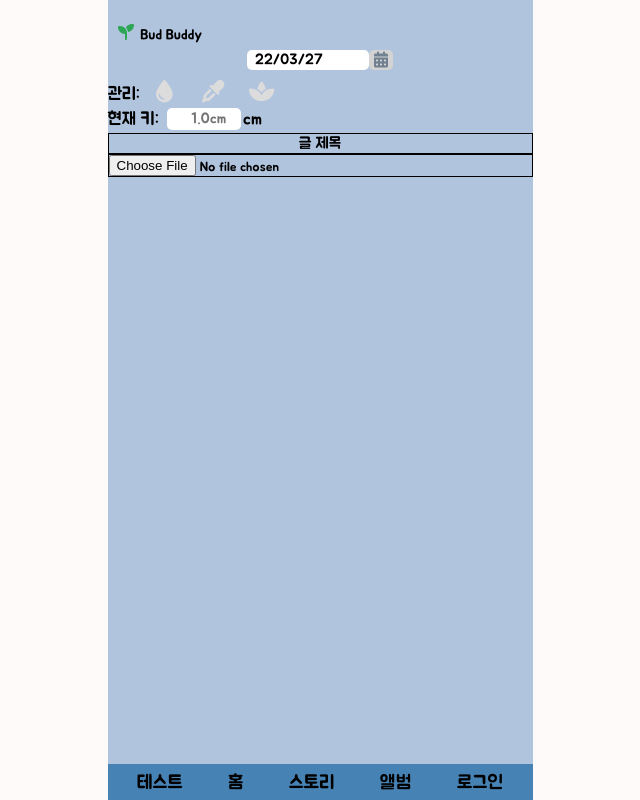
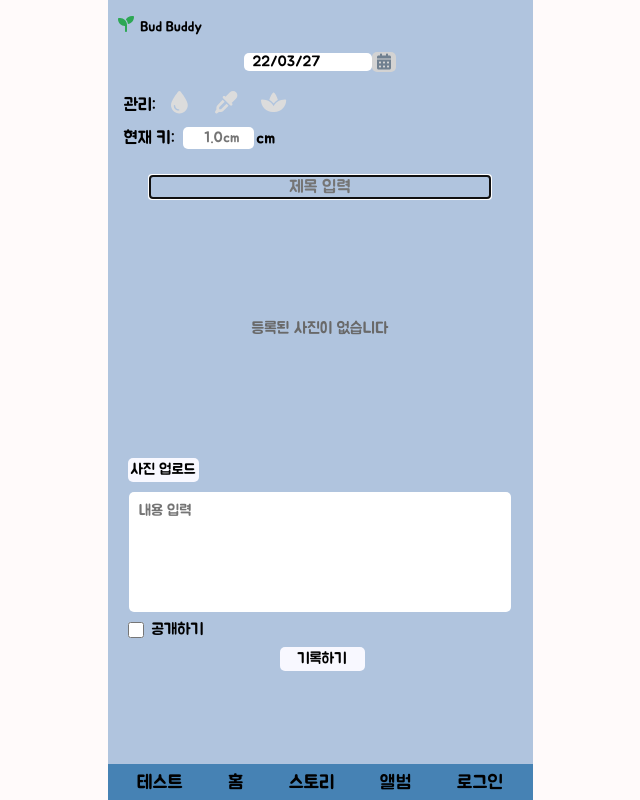
Before and after one commit to codestates/budbuddy, a React (Create React App) app in the folder client/: page /test in a window 1280 px wide. Shown: the whole page, without its empty margins (320-960 px from the left). Built offline with nearby package versions, Linux system fonts and the light colour scheme.

Commit message:
Fix: datePicker 팝업 형식으로 변환 및 일지 쓰기 페이지에 사용되는 TextContent 컴포넌트 작성

```diff
--- a/client/src/components/DatePicker.js
+++ b/client/src/components/DatePicker.js
@@ -1,51 +1,37 @@
 import React, { useEffect, useRef } from "react";
 import styled from "styled-components";
-import { FontAwesomeIcon } from "@fortawesome/react-fontawesome";
-import { faCalendarDays } from "@fortawesome/free-solid-svg-icons";
+import CustomCalendar from "../components/CustomCalendar";
 import { curDate } from "../modules/date";
-import CustomCalendar from "../components/CustomCalendar";
-
 const Layout = styled.div`
   display: flex;
   flex-direction: column;
-  width: 80%;
+  width: 100%;
+  min-height: 100vh;
+  background-color: rgba(0, 0, 0, 0.2);
+  /* border: solid 1px black; */
 
-  .calendar {
-    display: flex;
-    align-self: center;
-    justify-content: center;
-    flex-direction: column;
+  position: absolute;
+  &.hidden {
+    display: none;
   }
 `;
 
-const BtnCalendarWrap = styled.div`
-  margin-top: 0.4rem;
+const Wrapper = styled.div`
+  display: flex;
+  flex-direction: column;
+  align-items: center;
+  /* border: solid 1px red; */
+  width: 100%;
+
   position: relative;
-  display: inline-block;
+  top: ${(props) => props.top + "px"};
+  left: ${(props) => props.left + "px"};
 
-  .calenda-btn {
-    display: flex;
-    justify-content: space-evenly;
-  }
-
-  .dropdown {
-    display: flex;
-    justify-content: center;
-    margin-top: 0.4rem;
-    z-index: 1;
-    width: 100%;
+  .calendar-fragment {
+    box-shadow: 0px 8px 16px 0px rgba(0, 0, 0, 0.2);
     border-radius: ${(props) => props.theme.borderRadius};
     background-color: ${(props) => props.theme.calendarBottomColor};
-    box-shadow: 0px 8px 16px 0px rgba(0, 0, 0, 0.2);
-  }
-
-  .dropdown-content {
-    display: none;
-  }
-
-  .dropdown-content.show {
-    display: block;
-  }
+    width: 80%;
 
     .btn-wrap {
       display: flex;
@@ -68,103 +54,49 @@ const BtnCalendarWrap = styled.div`
 
       margin-bottom: 0.5rem;
     }
-`;
-
-const CalendarBtn = styled.div`
-  /* border: solid 1px black; */
-  .display-bg {
-    width: 60%;
-    display: flex;
-    justify-content: center;
-    /* border: solid 1px red; */
-    /* padding: 0.1rem 0; */
-  }
-
-  .display-day {
-    font-size: ${(props) => props.theme.fontWritePageSmall};
-    padding-left: 0.5rem;
-    width: 100%;
-    border: none;
-    border-radius: ${(props) => props.theme.borderRadius};
-  }
-  .icon-bg {
-    /* border: solid 1px black; */
-    padding: 0 0.3rem;
-    border-radius: ${(props) => props.theme.borderRadius};
-    color: SlateGrey;
-    background-color: LightGrey;
-  }
-
-  .icon-bg:hover {
-    color: ${(props) => props.theme.hoverColor};
-  }
-
-  .icon {
-    transform: translateY(10%);
   }
 `;
 
-const DatePicker = ({ className }) => {
-  const inputRef = useRef(null);
-  const dropdownRef = useRef(null);
-  let tempDate = "";
+const DatePicker = ({ className, top = 100, left = 0, setDpRef, dateDisplayRef }) => {
+  const calendarRef = useRef(null);
+  let selectedDate = "";
 
   useEffect(() => {
-    inputRef.current.readOnly = false;
-    inputRef.current.value = curDate();
-    inputRef.current.readOnly = true;
+    setDpRef(calendarRef);
   }, []);
 
-  function openCalendar() {
-    // inputRef.current.readOnly = false;
-    // inputRef.current.value = "3/14";
-    // inputRef.current.readOnly = true;
-
-    dropdownRef.current.className = "dropdown-content show";
+  function selectDate(date) {
+    selectedDate = date;
   }
 
-  function closeCalendar() {
-    dropdownRef.current.className = "dropdown-content";
+  function close() {
+    calendarRef.current.classList.add("hidden");
   }
 
-  function selectDate(date) {
-    tempDate = date;
-  }
-
-  function doneCalendar() {
-    closeCalendar();
-    inputRef.current.readOnly = false;
-    inputRef.current.value = tempDate;
-    inputRef.current.readOnly = true;
+  function selected() {
+    // console.log(dateDisplayRef.current);
+    dateDisplayRef.current.readOnly = false;
+    if (selectedDate === "") dateDisplayRef.current.value = curDate();
+    else dateDisplayRef.current.value = selectedDate;
+    dateDisplayRef.current.readOnly = true;
+    close();
   }
 
   return (
-    <Layout className={className}>
-      <BtnCalendarWrap>
-        <CalendarBtn className="calenda-btn">
-          <div className="display-bg">
-            <div className="display-bg">
-              <input ref={inputRef} className="display-day" readOnly></input>
-            </div>
-            <div className="icon-bg" onClick={openCalendar}>
-              <FontAwesomeIcon className="icon" icon={faCalendarDays} />
-            </div>
-          </div>
-        </CalendarBtn>
-        <div className="dropdown">
-          <div ref={dropdownRef} className="dropdown-content">
-            <CustomCalendar className="custom-calendar" fn={selectDate} />
+    <Layout ref={calendarRef} className={`${className}`} name="layout">
+      <Wrapper top={top} left={left}>
+        <div className="calendar-fragment">
+          <CustomCalendar fn={selectDate} />
           <div className="btn-wrap">
-              <button onClick={doneCalendar} className="done">
+            <button className="done" onClick={selected}>
               선택완료
             </button>
-              <button onClick={closeCalendar} className="cancel">
+            <button className="cancel" onClick={close}>
               선택취소
             </button>
           </div>
         </div>
-        </div>
-      </BtnCalendarWrap>
+      </Wrapper>
     </Layout>
   );
 };
--- /dev/null
+++ b/client/src/components/write/PopupBtn.js
@@ -0,0 +1,73 @@
+import React, { useEffect, useRef } from "react";
+import styled from "styled-components";
+import { FontAwesomeIcon } from "@fortawesome/react-fontawesome";
+import { faCalendarDays } from "@fortawesome/free-solid-svg-icons";
+import { curDate } from "../../modules/date";
+
+const Layout = styled.div`
+  /* border: solid 1px black; */
+
+  display: flex;
+  flex-direction: column;
+  align-items: center;
+  width: 100%;
+
+  .display-bg {
+    width: 100%;
+    display: flex;
+    justify-content: center;
+  }
+
+  .display {
+    width: 30%;
+  }
+
+  .display-day {
+    font-size: ${(props) => props.theme.fontWritePageSmall};
+    padding-left: 0.5rem;
+    width: 100%;
+    border: none;
+    border-radius: ${(props) => props.theme.borderRadius};
+  }
+  .icon-bg {
+    /* border: solid 1px black; */
+    padding: 0 0.3rem;
+    border-radius: ${(props) => props.theme.borderRadius};
+    color: SlateGrey;
+    background-color: LightGrey;
+  }
+
+  .icon-bg:hover {
+    color: ${(props) => props.theme.hoverColor};
+  }
+
+  .icon {
+    transform: translateY(10%);
+  }
+`;
+
+function PopupBtn({ onClick, setDateDisplayRef }) {
+  const inputRef = useRef(null);
+
+  useEffect(() => {
+    inputRef.current.readOnly = false;
+    inputRef.current.value = curDate();
+    inputRef.current.readOnly = true;
+    setDateDisplayRef(inputRef);
+  }, []);
+
+  return (
+    <Layout className="popup-btn">
+      <div className="display-bg">
+        <div className="display">
+          <input ref={inputRef} className="display-day" readOnly></input>
+        </div>
+        <div className="icon-bg" onClick={onClick}>
+          <FontAwesomeIcon className="icon" icon={faCalendarDays} />
+        </div>
+      </div>
+    </Layout>
+  );
+}
+
+export default PopupBtn;
--- a/client/src/components/write/TextContent.js
+++ b/client/src/components/write/TextContent.js
@@ -5,6 +5,7 @@ const Layout = styled.div`
   width: 100%;
 
   display: flex;
+
   .shell {
     width: 100%;
     flex-direction: column;
@@ -15,7 +16,22 @@ const Layout = styled.div`
     display: flex;
     justify-content: center;
     width: 100%;
-    border: solid 1px black;
+    text-align: center;
+    > .title {
+      /* border: solid 1px black; */
+      width: 80%;
+      background: none;
+      border: none;
+
+      font-size: ${(props) => props.theme.fontWritePageMid};
+    }
+    > .title:focus {
+      /* outline: none; */
+    }
+
+    > .title::placeholder {
+      text-align: center;
+    }
   }
 
   .photo-wrap {
@@ -25,27 +41,86 @@ const Layout = styled.div`
     justify-content: center;
 
     .photo {
-      margin: 10px 0 0 0;
+      margin: 10px 0 10px 0;
+      object-fit: cover;
       width: 90%;
+      height: 30vh;
+      border-radius: ${(props) => props.theme.borderRadius};
+
+      display: flex;
+      justify-content: center;
+      align-items: center;
+      > .notice {
+        color: DimGrey;
+      }
+    }
+  }
+
+  .btn {
+    /* border: solid 1px black; */
+    /* width: 40%; */
+    /* align-self: flex-end; */
+    display: flex;
+    justify-content: space-between;
+    > .file,
+    .cancle {
+      border: none;
+      padding: 3px;
+      border-radius: ${(props) => props.theme.borderRadius};
+      font-size: ${(props) => props.theme.fontWritePageSmall};
+      background-color: ${(props) => props.theme.btnBgColor};
+      transition: background-color 0.2s ease;
+    }
+  }
+
+  .file {
+    margin-left: 20px;
+  }
+  .cancle {
+    margin-right: 20px;
+    border: solid 1px black;
+  }
+  .file:hover {
+    background-color: ${(props) => props.theme.hoverColor};
+  }
+  .cancle:hover {
+    background-color: ${(props) => props.theme.hoverCancleColor};
+  }
+  .content-wrap {
+    display: flex;
+    justify-content: center;
+    margin-top: 10px;
+    .content {
+      padding: 10px;
+      width: 90%;
+      min-height: 15vh;
+      border: none;
+      resize: none;
+      font-size: ${(props) => props.theme.fontWritePageSmall};
       border-radius: ${(props) => props.theme.borderRadius};
     }
-  }
-  .file {
-    /* width: 40%; */
-    border: solid 1px black;
-    /* align-self: flex-end; */
+    .content:focus {
+      outline: none;
+      padding: 10px;
+    }
+    .content::-webkit-scrollbar {
+      width: 0;
+    }
   }
 `;
 
-function TextContent() {
+function TextContent({ className = "" }) {
+  //
   const [img, setImg] = useState(null);
+
   function onFileChange(e) {
+    console.log("업로드 호출");
     const {
       target: { files },
     } = e;
 
     const theFile = files[0];
-    console.log(theFile);
+    // console.log(theFile);
     const reader = new FileReader();
 
     reader.onloadend = (finishedEvent) => {
@@ -53,7 +128,7 @@ function TextContent() {
         currentTarget: { result },
       } = finishedEvent;
       setImg(result);
-      console.log(finishedEvent);
+      // console.log(finishedEvent);
     };
 
     reader.readAsDataURL(theFile);
@@ -61,23 +136,47 @@ function TextContent() {
   function onFileClear() {
     setImg(null);
   }
+  function textAreaResize(e) {
+    console.log();
+    e.target.style.height = "auto";
+    e.target.style.minHeight = "15vh";
+    let scHeight = e.target.scrollHeight;
+    e.target.style.height = `${scHeight}px`;
+  }
+  function titleAlign(e) {
+    // console.log(e.target.value);
+    e.target.style.textAlign = "center";
+    if (e.target.value === "") e.target.style.textAlign = "start";
+  }
+
   return (
-    <Layout>
+    <Layout className={className}>
       <div className="shell">
         <div className="title-wrap">
-          <div className="title">글 제목</div>
+          <input type="text" className="title" placeholder="제목 입력" autoFocus onBlur={titleAlign} />
         </div>
-        {img && (
-          <div className="photo-wrap">
+        <div className="photo-wrap">
+          {!img ? (
+            <div className="photo">
+              <div className="notice">등록된 사진이 없습니다</div>
+            </div>
+          ) : (
             <img className="photo" src={img} alt="" />
+          )}
+        </div>
+        <div className="btn">
+          <label className="file" htmlFor="input-file">
+            사진 업로드
+          </label>
+          <input id="input-file" type="file" accept="image/*" onChange={onFileChange} style={{ display: "none" }} />
+          {img ? (
             <button className="cancle" onClick={onFileClear}>
               등록취소
             </button>
-          </div>
-        )}
-        <input className="file" type="file" accept="image/*" onChange={onFileChange} />
+          ) : null}
+        </div>
         <div className="content-wrap">
-          <div className="content"></div>
+          <textarea className="content" placeholder="내용 입력" onKeyUp={textAreaResize}></textarea>
         </div>
       </div>
     </Layout>
--- a/client/src/pages/Test.js
+++ b/client/src/pages/Test.js
@@ -1,42 +1,112 @@
-import React, { useState, useEffect, useRef } from "react";
+import React, { useState, useEffect } from "react";
 import styled from "styled-components";
 import Logo from "../components/Logo";
 import DatePicker from "../components/DatePicker";
 import PlantManageToggle from "../components/write/PlantManageToggle";
 import GrowInput from "../components/write/GrowInput";
 import TextContent from "../components/write/TextContent";
+import PopupBtn from "../components/write/PopupBtn";
 
 const Layout = styled.div`
   display: flex;
   flex-direction: column;
+  width: 100%;
+  min-height: 100vh;
+  padding-bottom: 3rem;
+  position: relative;
 
   .logo {
-    margin-top: 1.5rem;
+    margin-top: 1rem;
+  }
+
+  .popup-btn {
+    margin: 1rem 0;
   }
 
   .date-picker {
+  }
+
+  .manage-toggle {
+    margin-left: 1rem;
+  }
+  .grow-input {
+    margin-left: 1rem;
+    margin-top: 0.5rem;
+  }
+  .text-content {
+    margin-top: 1.5rem;
+  }
+`;
+
+const WriteBtn = styled.div`
+  .btn-wrapper {
     display: flex;
-    align-self: center;
     justify-content: center;
     flex-direction: column;
   }
-  .manage-toggle {
+
+  .check-wrap {
+    display: flex;
+    align-items: center;
+    margin-top: 0.5rem;
+    margin-bottom: 0.5rem;
+    margin-left: 20px;
+
+    .ch {
+      width: 16px;
+      height: 16px;
+    }
+
+    .ch-text {
+      margin-left: 0.5rem;
+    }
   }
-  .grow-input {
+
+  .write {
+    align-self: center;
+    width: 20%;
+    margin-left: 0.25rem;
+    font-size: ${(props) => props.theme.fontWritePageSmall};
+    padding: 3px;
+    border: none;
+    border-radius: ${(props) => props.theme.borderRadius};
+    background-color: ${(props) => props.theme.btnBgColor};
+    transition: background-color 0.2s ease;
+  }
+  .write:hover {
+    background-color: ${(props) => props.theme.hoverColor};
   }
 `;
 
-const WriteBtn = styled.div``;
+const Test = () => {
+  const [dpRef, setDpRef] = useState(null);
+  const [dateDisplayRef, setDateDisplayRef] = useState(null);
 
-const Test = () => {
+  useEffect(() => {}, []);
+
+  function openCalendar() {
+    dpRef.current.classList.remove("hidden");
+  }
+
   return (
-    <Layout>
+    <Layout name="test">
       <Logo className="logo" />
-      <DatePicker className="date-picker" />
+      <PopupBtn className="popup-btn" onClick={openCalendar} setDateDisplayRef={setDateDisplayRef} />
+      <DatePicker className={"date-picker hidden"} top={90} setDpRef={setDpRef} dateDisplayRef={dateDisplayRef} />
       <PlantManageToggle className="manage-toggle" />
       <GrowInput className="grow-input" />
-      <TextContent />
-      <WriteBtn />
+      <TextContent className="text-content" />
+      <WriteBtn>
+        <div className="btn-wrapper">
+          <div className="check-wrap">
+            <input className="ch" type="checkbox" />
+            <span className="ch-text">공개하기</span>
+          </div>
+          <button className="write" type="submit">
+            기록하기
+          </button>
+        </div>
+      </WriteBtn>
     </Layout>
   );
 };
--- a/client/src/styles/Theme.js
+++ b/client/src/styles/Theme.js
@@ -13,6 +13,7 @@ const theme = {
   colorGainsboro: "Gainsboro",
   hoverColor: "teal",
   hoverCancleColor: "IndianRed",
+  btnBgColor: "GhostWhite",
   //font
   fontSizeBg: "1.3rem",
   fontIconSize: "15px",
```
Lines whose indentation alone changed are shown as unchanged.
